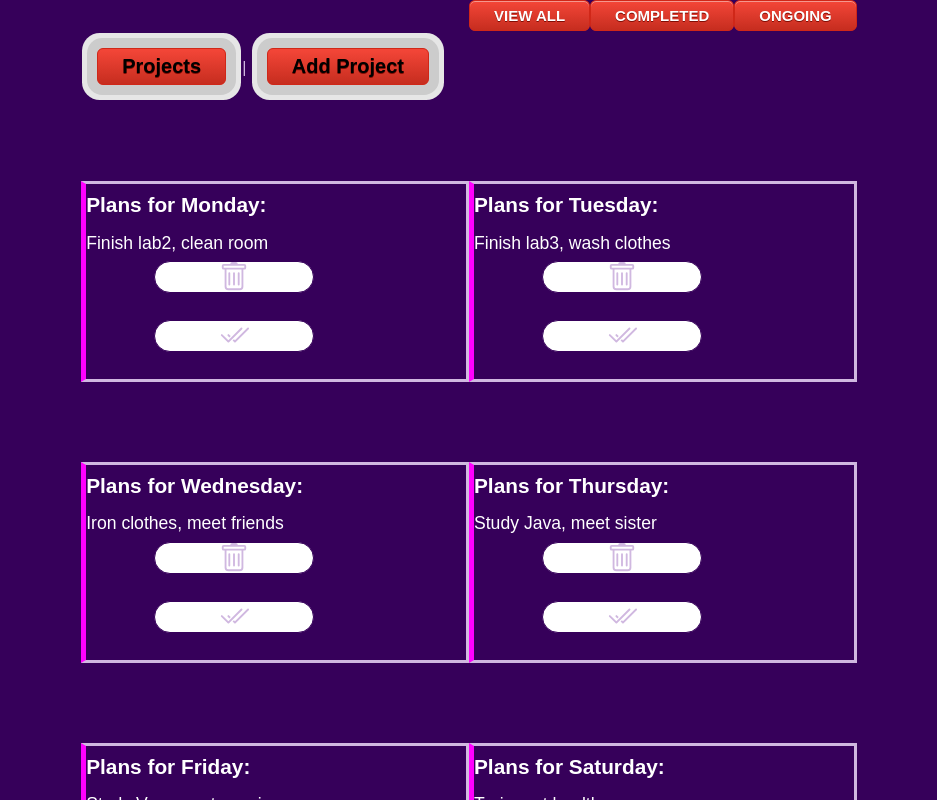
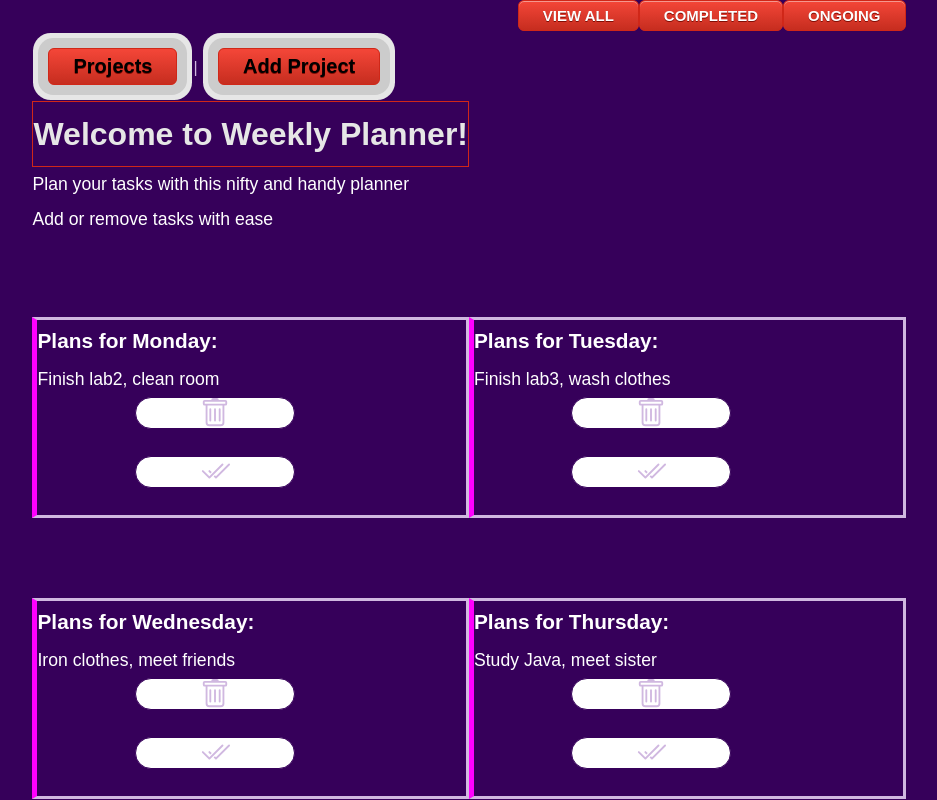
Before and after one commit to Yuriks1/lab2, a Vue app: page / in a window 1280 px wide. Shown: the top 800 px of the page, without its empty margins (171-1108 px from the left). Built offline with nearby package versions, Linux system fonts and the light colour scheme.

Commit message:
Add pointer and descr

```diff
--- a/src/App.vue
+++ b/src/App.vue
@@ -144,6 +144,7 @@ h1 {
 }
 
 p{
+  top: 5rem;
   font-size: 1.1rem;
   font-family: 'Montserrat', sans-serif;
   color: white;
--- a/src/components/AddProject.vue
+++ b/src/components/AddProject.vue
@@ -88,6 +88,7 @@ textarea {
 }
 
 button {
+  cursor: pointer;
   background-color:red;
   border: 0;
   padding: 10px 15px;
--- a/src/components/ProjectItem.vue
+++ b/src/components/ProjectItem.vue
@@ -65,6 +65,8 @@ svg {
   margin-bottom: 1rem;
   box-shadow: black;
   border: 1px solid var(--color-bg-4);
+  cursor: pointer;
+
 }
 
 svg:hover {
--- a/src/components/TheProjects.vue
+++ b/src/components/TheProjects.vue
@@ -6,10 +6,11 @@
     <button @click="completedButton" :class="{ clicked: completed }">
       COMPLETED
     </button>
-    <button @click="onGoingButton" :class="{ clicked: onGoing }">
+    <button  @click="onGoingButton" :class="{ clicked: onGoing }">
       ONGOING
     </button>
   </div>
+
   <project-item
       v-for="project in projectsShow"
       :key="project.title"
@@ -17,6 +18,8 @@
       @deleteProject="deleteProject"
       @completeProject="completeProject"
   ></project-item>
+  <div class="headline"></div>
+
 
 </template>
 
@@ -74,12 +77,12 @@ export default {
 
 button,
 a {
+  cursor: pointer;
   box-shadow:inset 0 1px 0 0 #f5978e;
   background: #f24537 linear-gradient(to bottom, #f24537 5%, #c62d1f 100%);
   border-radius:6px;
   border:1px solid #d02718;
   display:inline-block;
-  cursor:pointer;
   color:#ffffff;
   font-family: Arial, serif;
   font-size:15px;
--- a/src/components/header/TheHeader.vue
+++ b/src/components/header/TheHeader.vue
@@ -6,6 +6,11 @@
     <button :class="{ clicked: showAddProjects }" @click="addProjects">
       Add Project
     </button>
+  <h1>Welcome to Weekly Planner! </h1>
+    <p>Plan your tasks with this nifty and handy planner</p>
+    <p>Add or remove tasks with ease</p>
+
+
   </nav>
 </template>
 
@@ -45,6 +50,7 @@ nav button {
   0 0 0 15px hsl(0, 0%, 90%);
   background: #f24537 linear-gradient(to bottom, #f24537 5%, #c62d1f 100%);
   border-radius: 6px;
+  cursor: pointer;
   border: 1px solid #d02718;
   margin: 1rem;
   font-size: 20px;
```
